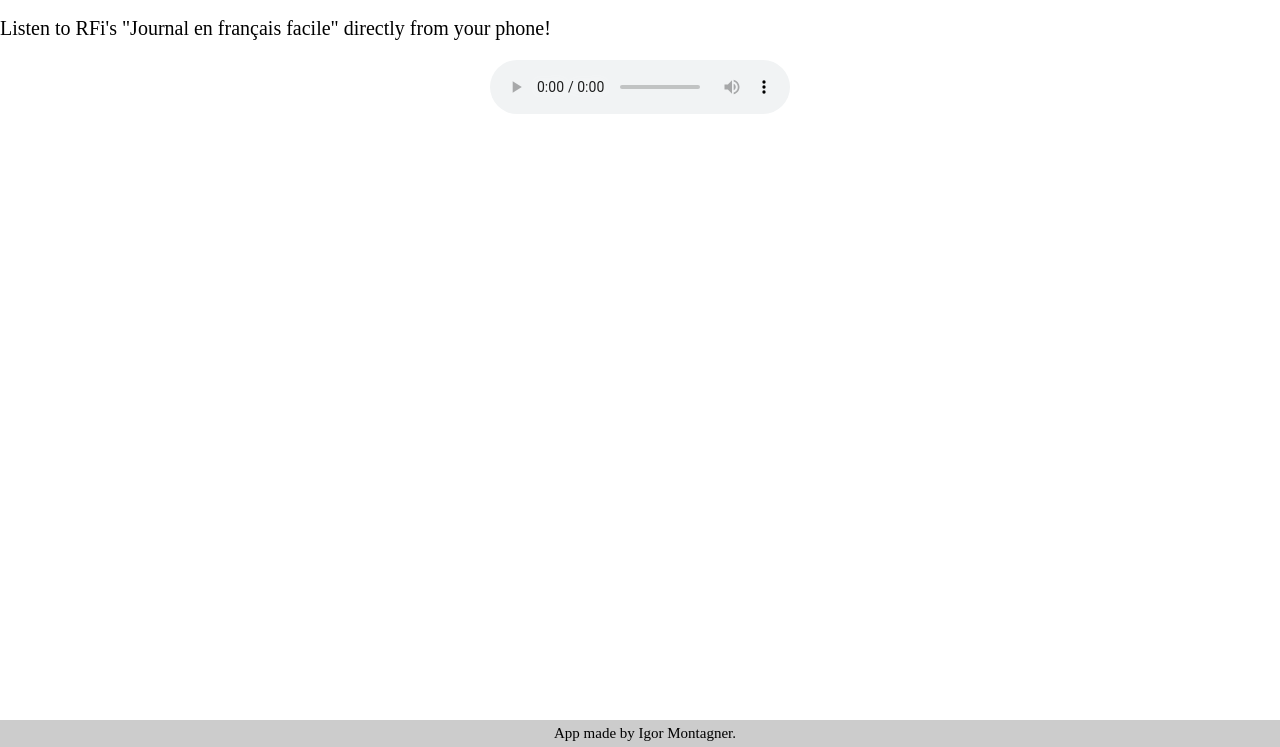
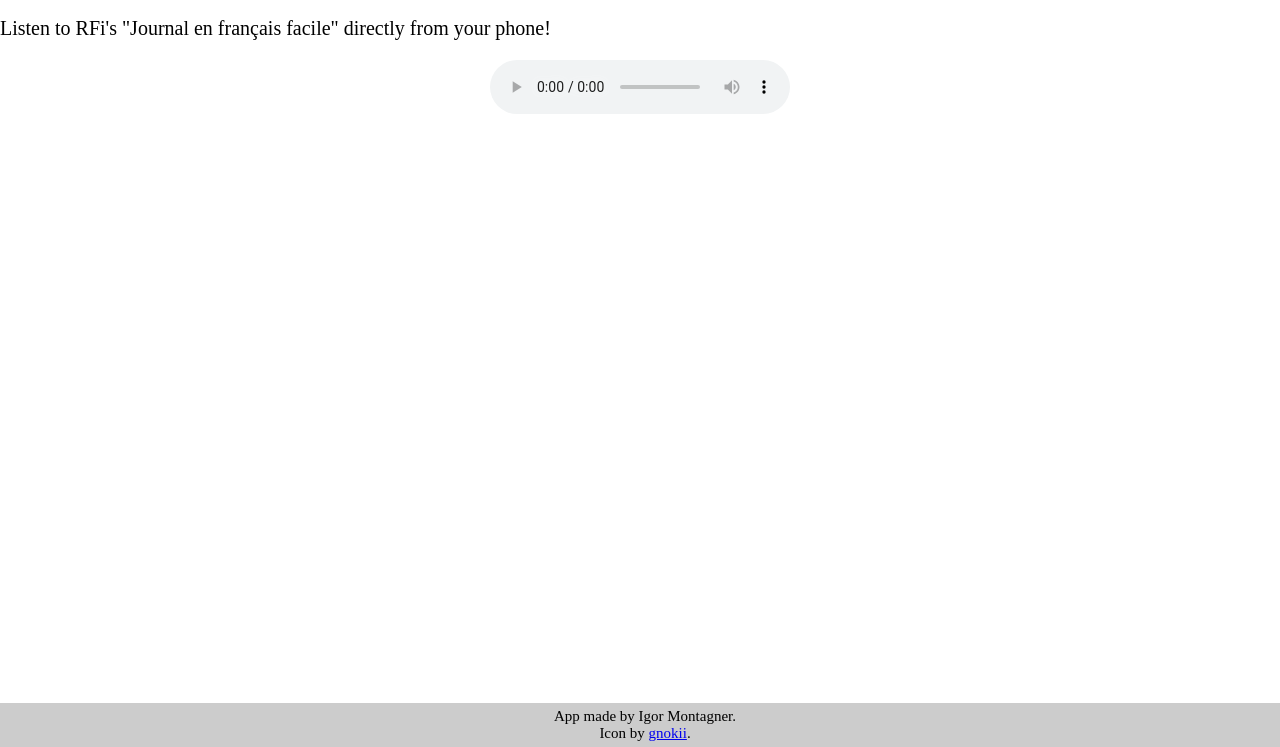
Before and after one commit to rfi-francais-facile/rfi-francais-facile.github.io, a plain HTML site: page index.html in a window 1280 px wide. Shown: the part 53-800 px from the top of the page. Drawn offline with Linux system fonts and the light colour scheme.

Commit message:
Add icon credits.

```diff
--- a/index.html
+++ b/index.html
@@ -42,7 +42,8 @@
 <audio mozaudiochannel="content" id="audioplayer" src="" controls></audio>
 
 <div class="bottom">
-    App made by Igor Montagner.
+    App made by Igor Montagner.<br>
+    Icon by <a target="_blank" href="https://openclipart.org/detail/157951/radio-by-gnokii">gnokii</a>.
 </div>
 
 
```
